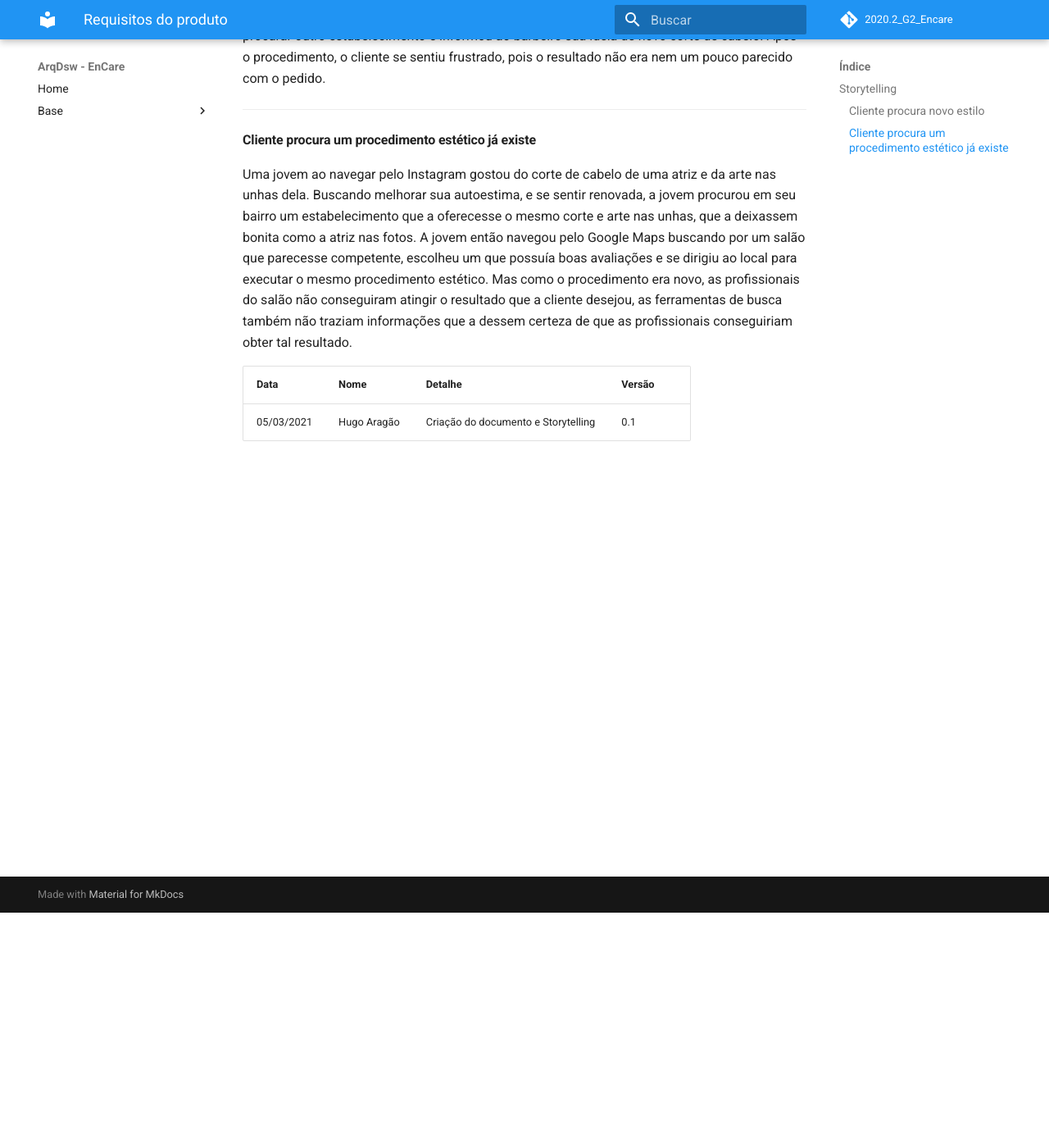
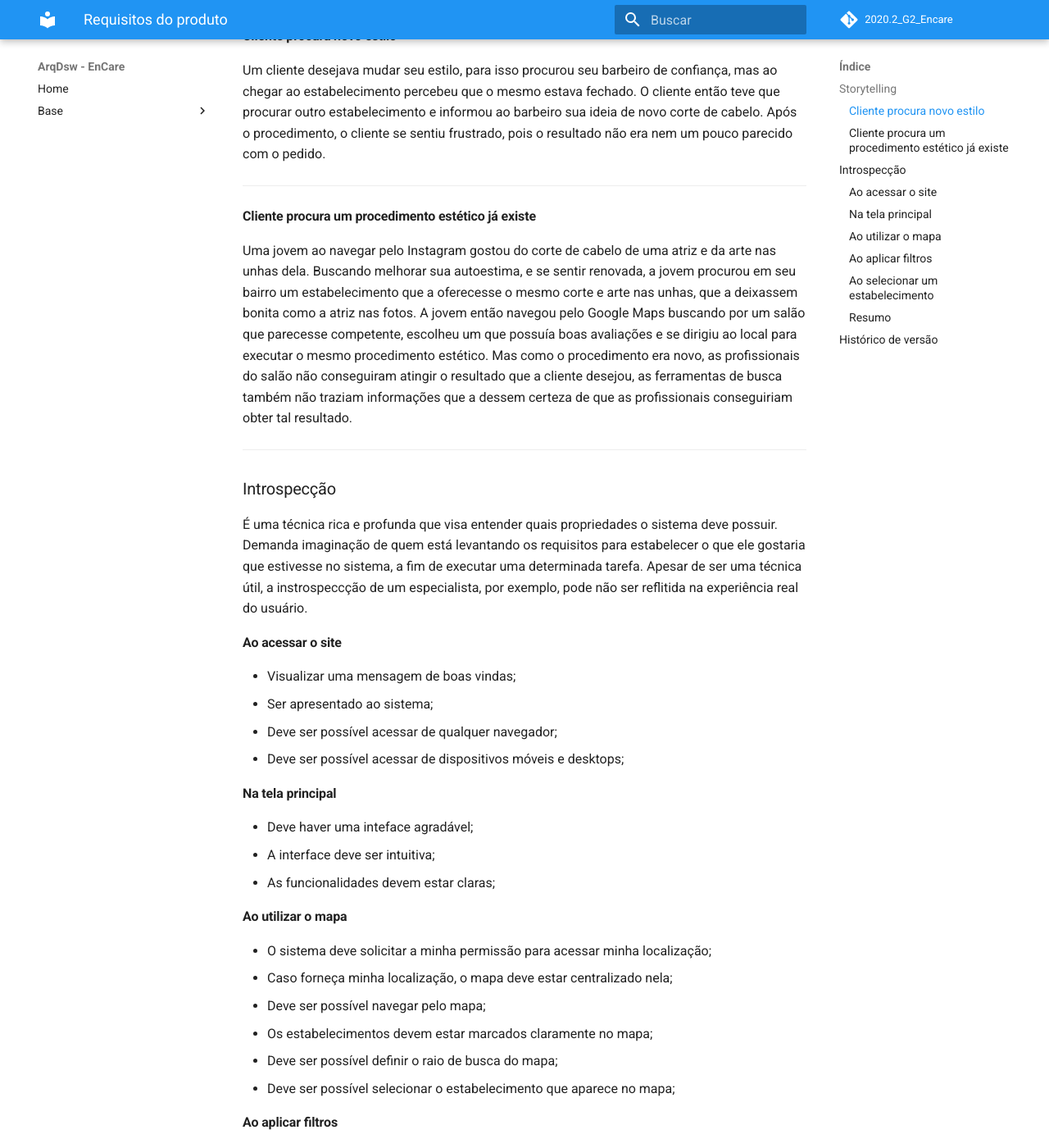
Before and after one commit to UnBArqDsw2020-2/2020.2_G2_Encare, an MkDocs documentation site: the page built from docs/Base/requisitos.md, in a window 1280 px wide and 1400 px high, scrolled down 287 px. Shown: the whole window at 82% size. Built offline with MkDocs 1.6.1 and Material for MkDocs 9.7.7, drawn with Linux system fonts in a browser that asks for light colours; comment, search, counter and statistics services are not loaded; some of the changed text lies outside the part shown.

Commit message:
[#39]Adicao da definicao de Storytelling e adicao da Introspeccao

```diff
--- a/docs/Base/requisitos.md
+++ b/docs/Base/requisitos.md
@@ -1,6 +1,7 @@
 # Requisitos do produto
 
 ### Storytelling
+Storytelling é um termo em inglês. "Story" significa história e "telling", contar. Mais que uma mera narrativa, Storytelling é a arte de contar histórias usando técnicas inspiradas em roteiristas e escritores para transmitir uma mensagem de forma inesquecível.
 
 #### Cliente procura novo estilo
 Um cliente desejava mudar seu estilo, para isso procurou seu barbeiro de confiança, mas ao chegar ao estabelecimento percebeu que o mesmo estava fechado. O cliente então teve que procurar outro estabelecimento e informou ao barbeiro sua ideia de novo corte de cabelo. Após o procedimento, o cliente se sentiu frustrado, pois o resultado não era nem um pouco parecido com o pedido.
@@ -10,6 +11,71 @@ Um cliente desejava mudar seu estilo, para isso procurou seu barbeiro de confian
 #### Cliente procura um procedimento estético já existe
 Uma jovem ao navegar pelo Instagram gostou do corte de cabelo de uma atriz e da arte nas unhas dela. Buscando melhorar sua autoestima, e se sentir renovada, a jovem procurou em seu bairro um estabelecimento que a oferecesse o mesmo corte e arte nas unhas, que a deixassem bonita como a atriz nas fotos. A jovem então navegou pelo Google Maps buscando por um salão que parecesse competente, escolheu um que possuía boas avaliações e se dirigiu ao local para executar o mesmo procedimento estético. Mas como o procedimento era novo, as profissionais do salão não conseguiram atingir o resultado que a cliente desejou, as ferramentas de busca também não traziam informações que a dessem certeza de que as profissionais conseguiriam obter tal resultado.
 
+- - -
+
+### Introspecção
+É uma técnica rica e profunda que visa entender quais propriedades o sistema deve possuir. Demanda imaginação de quem está levantando os requisitos para estabelecer o que ele gostaria que estivesse no sistema, a fim de executar uma determinada tarefa. Apesar de ser uma técnica útil, a instrospeccção de um especialista, por exemplo, pode não ser reflitida na experiência real do usuário.
+
+#### Ao acessar o site
+- Visualizar uma mensagem de boas vindas;
+- Ser apresentado ao sistema;
+- Deve ser possível acessar de qualquer navegador;
+- Deve ser possível acessar de dispositivos móveis e desktops;
+
+#### Na tela principal
+- Deve haver uma inteface agradável;
+- A interface deve ser intuitiva;
+- As funcionalidades devem estar claras;
+
+#### Ao utilizar o mapa
+- O sistema deve solicitar a minha permissão para acessar minha localização;
+- Caso forneça minha localização, o mapa deve estar centralizado nela;
+- Deve ser possível navegar pelo mapa;
+- Os estabelecimentos devem estar marcados claramente no mapa;
+- Deve ser possível definir o raio de busca do mapa;
+- Deve ser possível selecionar o estabelecimento que aparece no mapa;
+
+#### Ao aplicar filtros
+- Deve ser possível filtrar estabeleciomentos pelo nome;
+- Deve ser possível filtrar estabelecimentos pela distância/localização;
+- Deve ser possível filtrar estabelecimentos pelos serviços oferecidos;
+- Deve ser possível filtrar estabelecimentos por faixa de preço;
+
+#### Ao selecionar um estabelecimento
+- Deve estar evidente os dados do estabelecimento :
+  - Nome
+  - Endereço
+  - Informações de contato
+- Deve ser possível visualizar fotos do estabelecimento em si;
+- O sistema deve fornecer fotos dos resultados dos serviços realizados pelo estabelecimento;
+
+#### Resumo
+
+|Identificador|Requisito|
+|-------------|---------|
+|INT01|Usuário deve ser capaz de visualizar o mapa a partir de sua localização|
+|INT02|Usuário deve ser capaz de visualizar o mapa sem fornecer sua localização|
+|INT03|Usuário deve ser capaz de identificar um estabelecimento no mapa|
+|INT04|Usuário deve ser capaz de navegar pelo mapa|
+|INT05|Usuário deve ser capaz de selecionar o estabelecimento no mapa|
+|INT06|O sistema deve apresentar devidamente as informações do estabelecimento selecionado|
+|INT07|O sistema deve listar todos os estabelecimentos cadastrados|
+|INT08|Usuário deve filtrar os estabelecimentos no mapa|
+|INT09|Usuário deve filtrar os etabelecimentos na lista|
+|INT10|O sistema deve permitir filtragem por nome dos estabelecimentos, serviços oferecidos e localização|
+|INT11| O usuário deve ser capaz de ver fotos do estabelecimento|
+|INT12| O usuário deve ser capaz de ver fotos dos resultados dos serviços que o estabelecimento realiza|
+|INT13|O usuário deve ser capaz de identificar os detalhes do estabelecimento escolhido|
+|INT14|O sistema deve ser acessado em desktops|
+|INT15|O sistema deve ser acessado em dispositivos móveis|
+|INT16|O estabelecimento deve informar horários de funcionamento|
+|INT17|O estabelecimento deve informar os preços|
+|INT18|O sistema deve possuir uma interface agradável e intuitiva|
+
+- - -
+### Histórico de versão
+
 | Data | Nome | Detalhe | Versão |
 |------|-------|--------|--------|
 | 05/03/2021 | Hugo Aragão| Criação do documento e Storytelling | 0.1 |
+| 05/03/2021 | Nícalo Ribeiro | Adição da introspecção e definição do storytelling | 0.2 |
```
